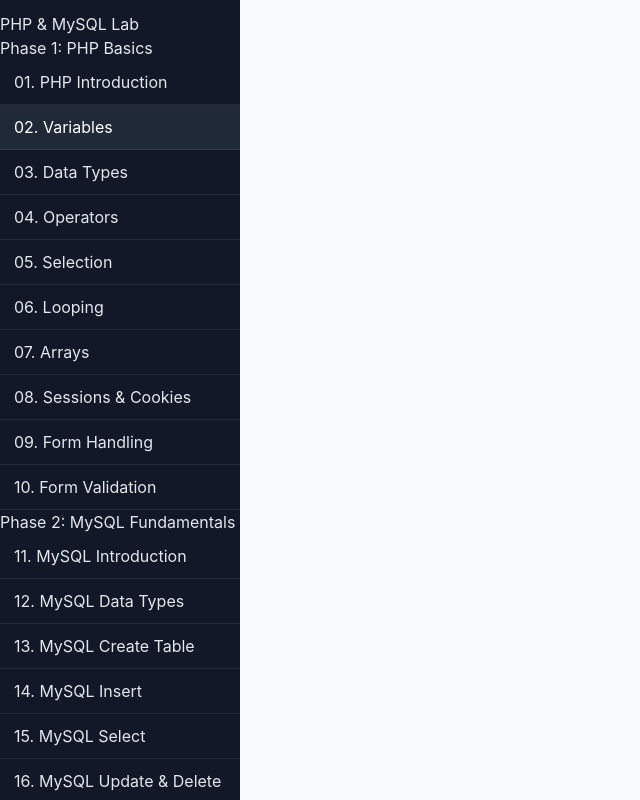
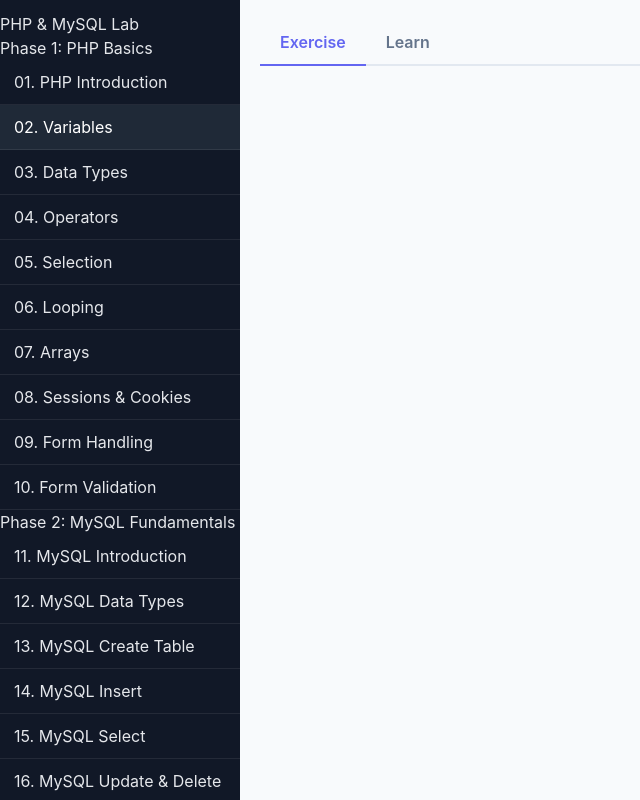
Before and after one commit to awwabi/php-mysql-lab, a PHP site: page /labs/02-variables/index.php in a window 1280 px wide. Shown: the whole page, without its empty margins (0-640 px from the left). Run offline with PHP 8.4, Linux system fonts and the light colour scheme.

Commit message:
add Exercise/Learn tab navigation to lab pages
Ultraworked with [Sisyphus](https://github.com/code-yeongyu/oh-my-openagent)

Co-authored-by: Sisyphus <clio-agent@sisyphuslabs.ai>

```diff
--- a/labs/includes/header.php
+++ b/labs/includes/header.php
@@ -1,13 +1,16 @@
 <?php
-// Expect $pageTitle to be set before including this file
 if (!isset($pageTitle)) $pageTitle = 'PHP & MySQL Learning Lab';
 if (!isset($currentLab)) $currentLab = '';
-// Determine active lab from URL if not provided
 $activeLab = $currentLab;
 if (empty($activeLab) && isset($_SERVER['PHP_SELF'])) {
     if (preg_match('#/labs/([0-9]{2})-#', $_SERVER['PHP_SELF'], $m)) {
         $activeLab = $m[1];
     }
+}
+$isExplain = isset($_SERVER['PHP_SELF']) && str_contains($_SERVER['PHP_SELF'], 'explain.php');
+$labDir = '';
+if (isset($_SERVER['PHP_SELF']) && preg_match('#(/labs/[0-9]{2}-[^/]+)/#', $_SERVER['PHP_SELF'], $m)) {
+    $labDir = $m[1];
 }
 ?>
 <!DOCTYPE html>
@@ -69,6 +72,12 @@ if (empty($activeLab) && isset($_SERVER['PHP_SELF'])) {
         </div>
     </nav>
     <div class="content">
+        <?php if ($labDir): ?>
+        <div class="lab-tabs">
+            <a href="<?= $labDir ?>/index.php" class="lab-tab <?= !$isExplain ? 'active' : '' ?>">Exercise</a>
+            <a href="<?= $labDir ?>/explain.php" class="lab-tab <?= $isExplain ? 'active' : '' ?>">Learn</a>
+        </div>
+        <?php endif; ?>
         <script>
         (function(){
             var btn = document.getElementById('nav-toggle');
--- a/style.css
+++ b/style.css
@@ -158,6 +158,10 @@ table.compare {
 .nav-toggle { display: none; font-size: 1.2em; padding: 8px 12px; border: none; border-radius: 6px; background: #1f2937; color: #fff; }
 .badge { display: inline-block; padding: 2px 6px; font-size: 12px; border-radius: 999px; background: #6366f1; color: #fff; }
 .breadcrumb { font-size: 0.95em; color: #64748b; }
+.lab-tabs { display: flex; gap: 0; margin-bottom: 20px; border-bottom: 2px solid #e2e8f0; }
+.lab-tab { padding: 10px 20px; font-weight: 600; color: #64748b; border-bottom: 2px solid transparent; margin-bottom: -2px; transition: color .15s, border-color .15s; }
+.lab-tab:hover { color: #6366f1; }
+.lab-tab.active { color: #6366f1; border-bottom-color: #6366f1; }
 
 /* Responsive behavior: collapse sidebar and adjust content at small viewports */
 @media (max-width: 768px) {
```
